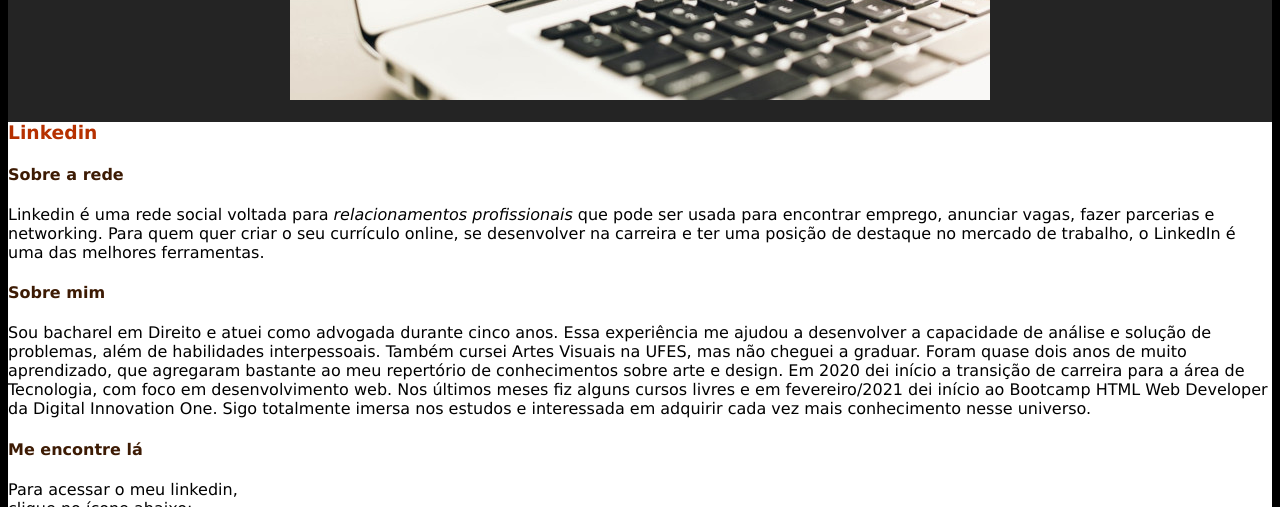
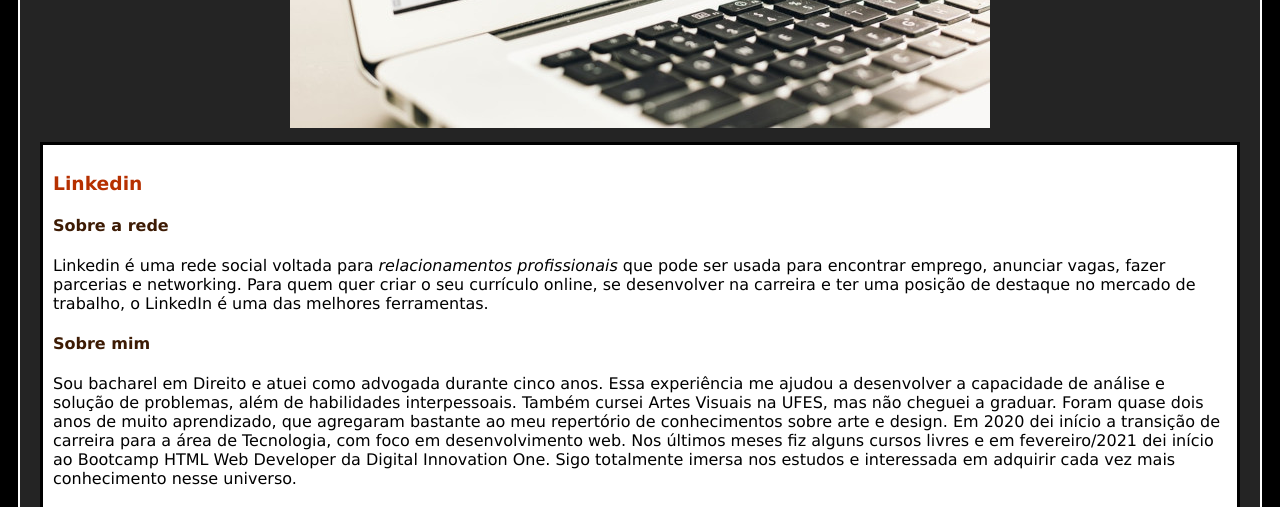
Before and after one commit to loaalobo/redes-sociais, a plain HTML site: page index.html in a window 1280 px wide. Shown: the part 730-1237 px from the top of the page. Drawn offline with Linux system fonts and the light colour scheme.

Commit message:
Adiciona regras de estilo: preenchimento, borda e margem

```diff
--- a/style.css
+++ b/style.css
@@ -4,13 +4,22 @@ body {
     font-family: Verdana, Geneva, Tahoma, sans-serif;
     font-size: 16px;
 }
+
+section {
+    background-color: rgba(168, 168, 168, 0.212);
+    padding: 10px; /*espaçamento entre conteúdo e borda*/
+    border: 2px solid white;
+    margin: 10px; /*espaçamento entre elementos*/
+}
+
 article {
     background-color: white;
     color: black;
+    padding: 10px; /*espaçamento entre conteúdo e borda*/
+    border: 3px solid black;
+    margin: 10px; /*espaçamento entre elementos*/
 }
-section {
-    background-color: rgba(168, 168, 168, 0.212);
-}
+
 a {
     color: rgb(182, 48, 0);
 }
```
